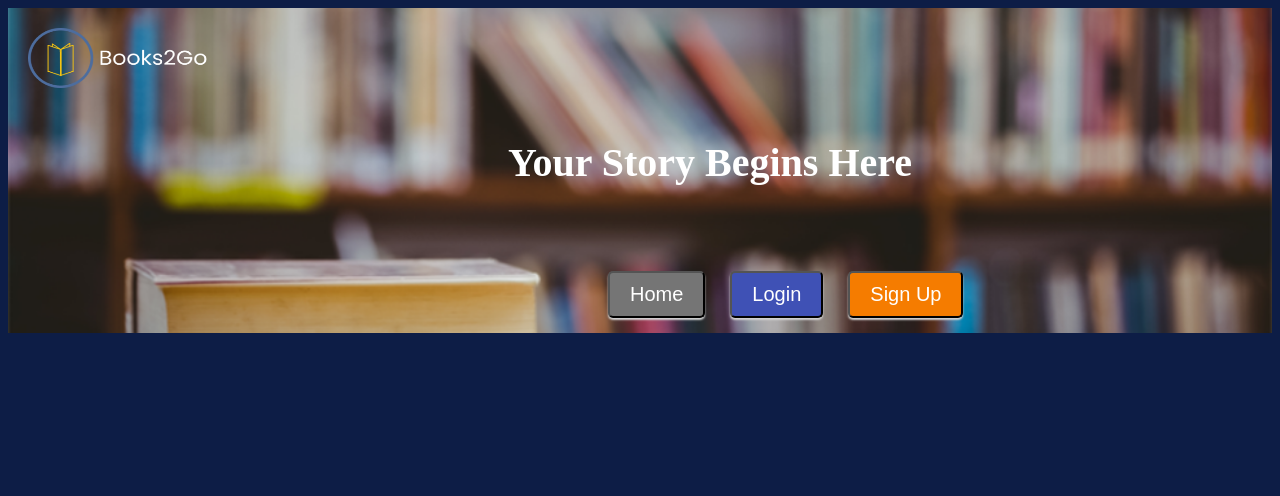
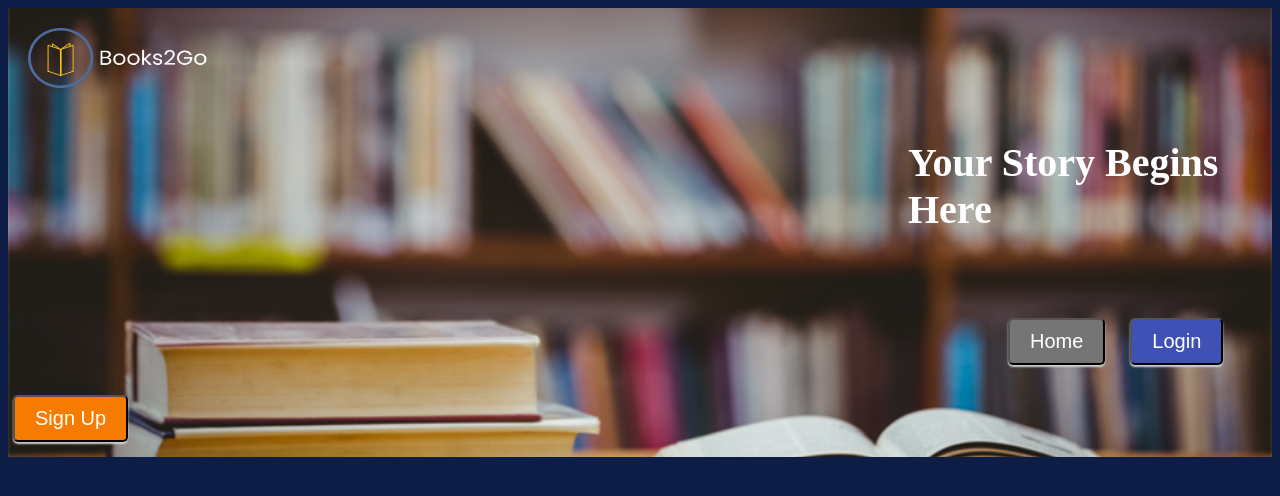
Before and after one commit to e-commerce-cse-442/Books2Go, a React (Create React App) app in the folder ecommerce-app/: page / in a window 1280 px wide. Shown: the top 496 px of the page. Built offline with nearby package versions, Linux system fonts and the light colour scheme.

Commit message:
fixed size

```diff
--- a/ecommerce-app/src/App.css
+++ b/ecommerce-app/src/App.css
@@ -25,7 +25,7 @@ button:hover {
 }
 
 .black {
-    margin-left: 600px;
+    margin-left: 1000px;
     background-color: #757575;
 }
 .black:hover {
@@ -52,7 +52,7 @@ body {background-color: #0D1D46;}
 }
 
 .adv{
-    margin-left: 500px;
+    margin-left: 900px;
     margin-bottom: 70px;
     color:white;
     font-size: 40px;
```
